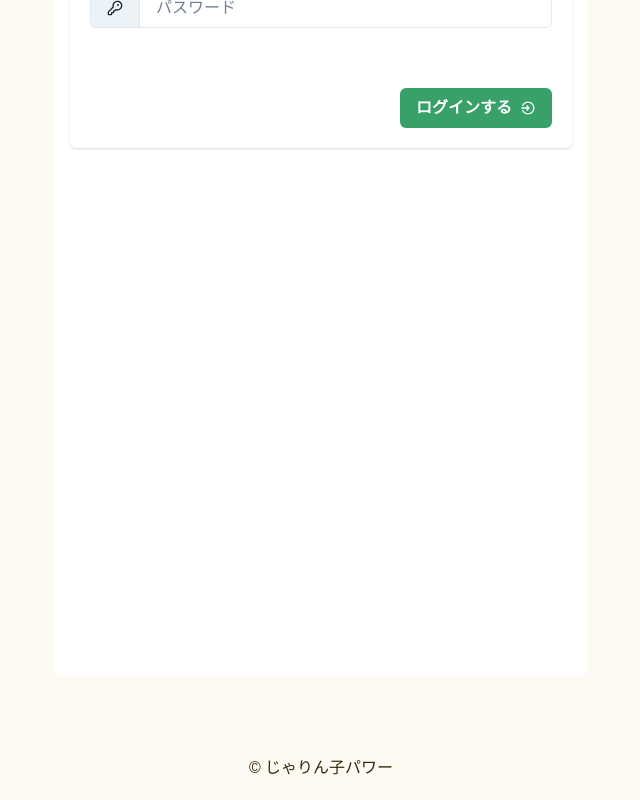
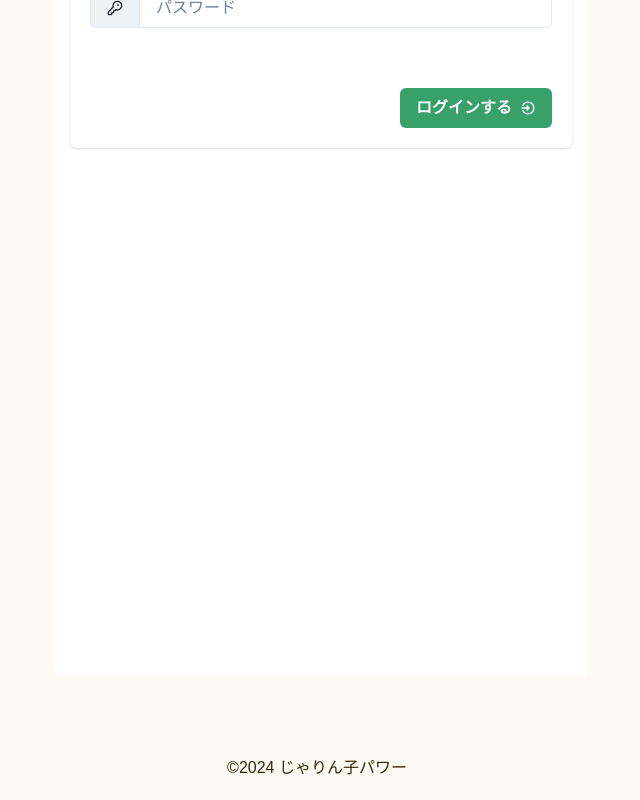
Before and after one commit to contacts-user2023/jarinko-notifications, a Next.js app: page / in a window 1280 px wide. Shown: the part 205-1005 px from the top of the page, without its empty margins (319-959 px from the left). Built offline with nearby package versions, Linux system fonts and the light colour scheme; no server answers; a web font is replaced by a local one; what microcms-js-sdk would draw is missing.

Commit message:
add: バージョン表記を追加
Signed-off-by: miura_daisuke <miura_daisuke@unisight.co.jp>

```diff
--- a/config/config.ts
+++ b/config/config.ts
@@ -1,3 +1,7 @@
+export const getVersion = () => {
+  return process.env.NEXT_PUBLIC_VERSION || '';
+};
+
 export const getHPURL = (): string => {
   return process.env.NEXT_PUBLIC_HP_URL || '';
 };
--- a/src/app/ui/Footer.tsx
+++ b/src/app/ui/Footer.tsx
@@ -9,6 +9,7 @@ import {
   StackDivider,
   Divider,
 } from '@chakra-ui/react';
+import {getVersion} from "../../../config/config";
 
 export default function Footer() {
 
@@ -18,8 +19,10 @@ export default function Footer() {
       pt={10}
       pb={5}
       color="#38270f"
+      alignItems="baseline"
     >
-      <Text>© じゃりん子パワー</Text>
+      <Text>©{new Date().getFullYear()} じゃりん子パワー</Text>
+      <Text fontSize="xs" ml={2}>{getVersion()}</Text>
     </Center>
   )
 }
```
